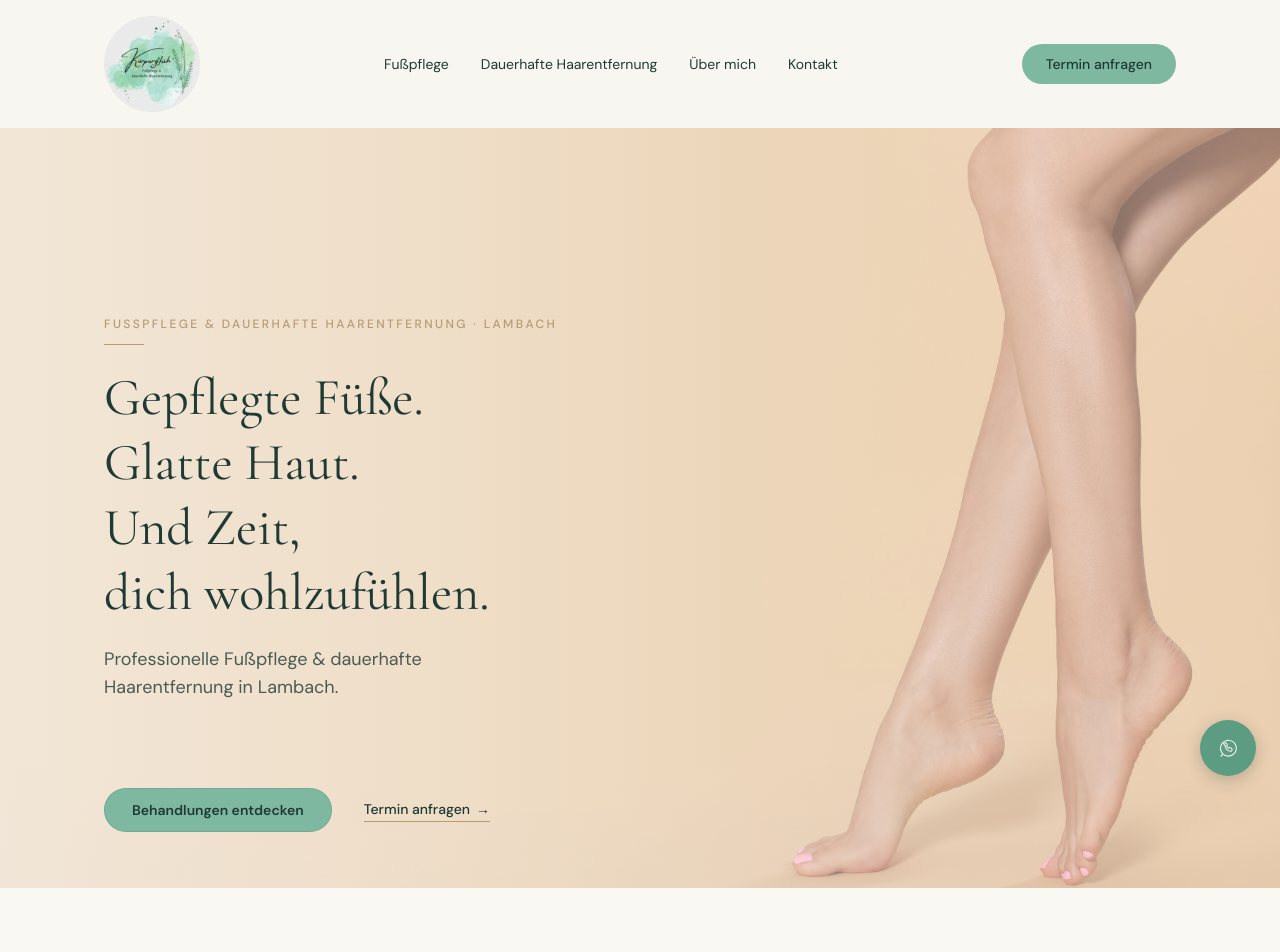
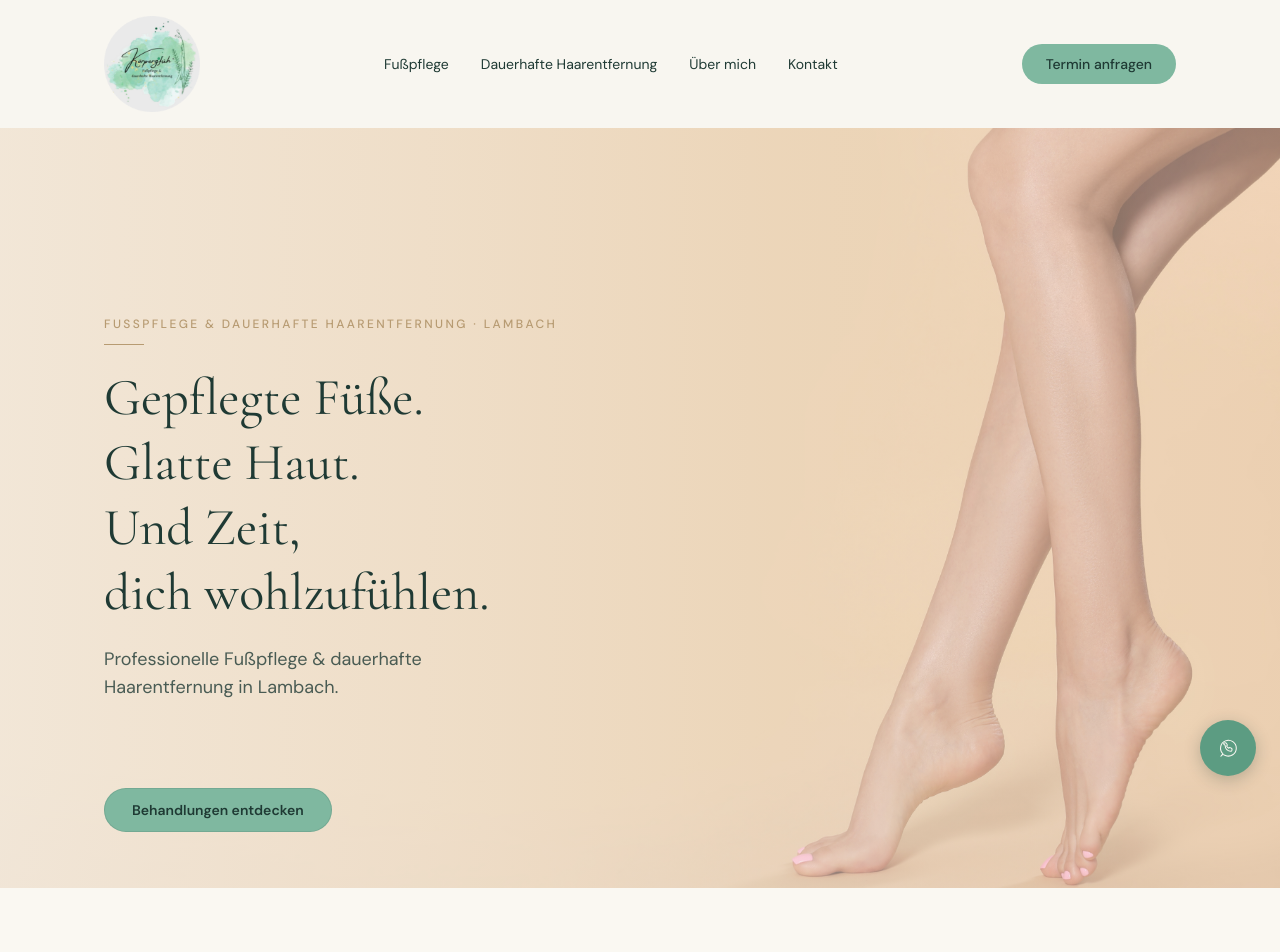
Before and after one commit to Javera-Studio/koerpergfueh, a Next.js app: page / in a window 1280 px wide. Shown: the top 952 px of the page. Built offline with nearby package versions, Linux system fonts and the light colour scheme; a web font is replaced by a local one.

Commit message:
Startseite Hero: "Termin anfragen"-Link entfernt
Nur noch "Behandlungen entdecken" als Hero-CTA.

```diff
--- a/src/components/sections/Hero.tsx
+++ b/src/components/sections/Hero.tsx
@@ -62,18 +62,6 @@ export function Hero() {
                 >
                   Behandlungen entdecken
                 </Link>
-                <Link
-                  href="/#kontakt"
-                  className="group inline-flex items-center gap-1.5 border-b border-gold pb-0.5 font-sans text-sm font-medium text-petrol transition-colors hover:text-mint-deep"
-                >
-                  Termin anfragen
-                  <span
-                    aria-hidden
-                    className="motion-safe:transition-transform motion-safe:duration-300 motion-safe:ease-out motion-safe:group-hover:translate-x-1"
-                  >
-                    →
-                  </span>
-                </Link>
               </div>
             </div>
           </div>
```
